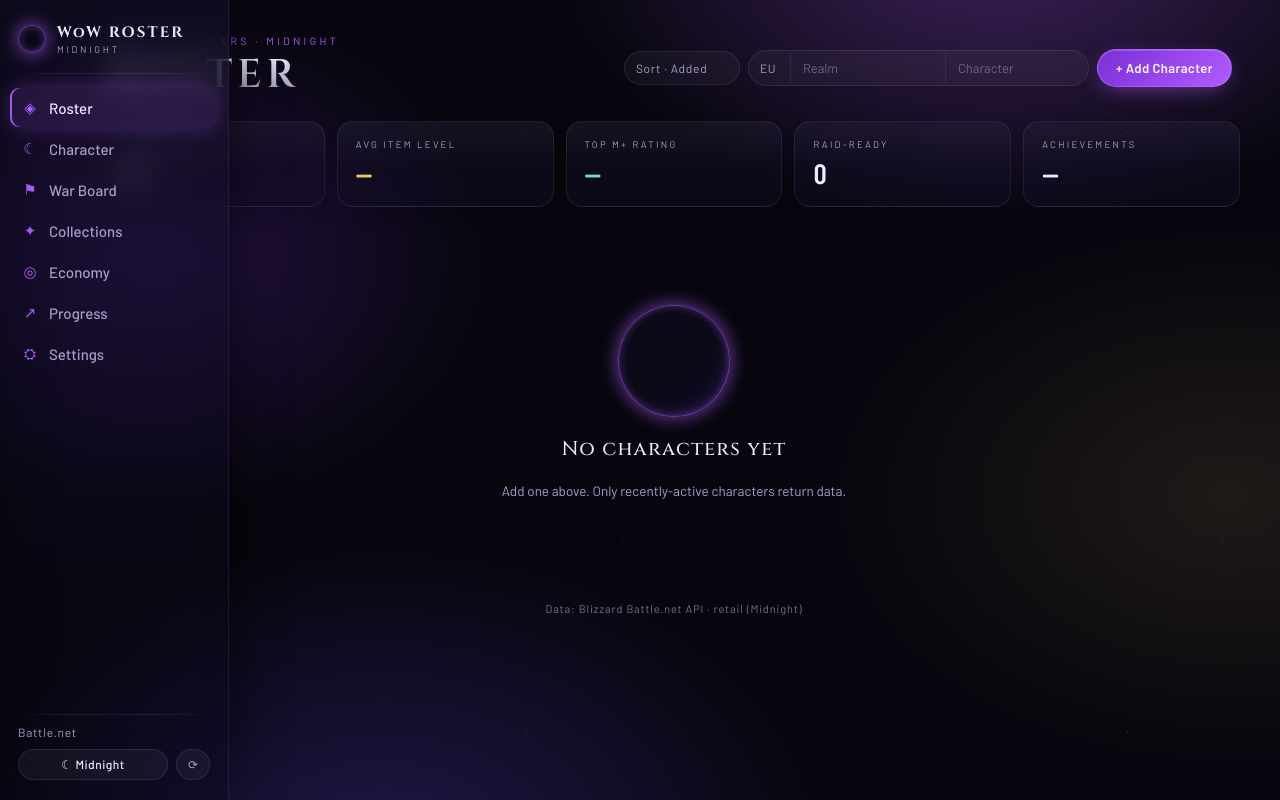
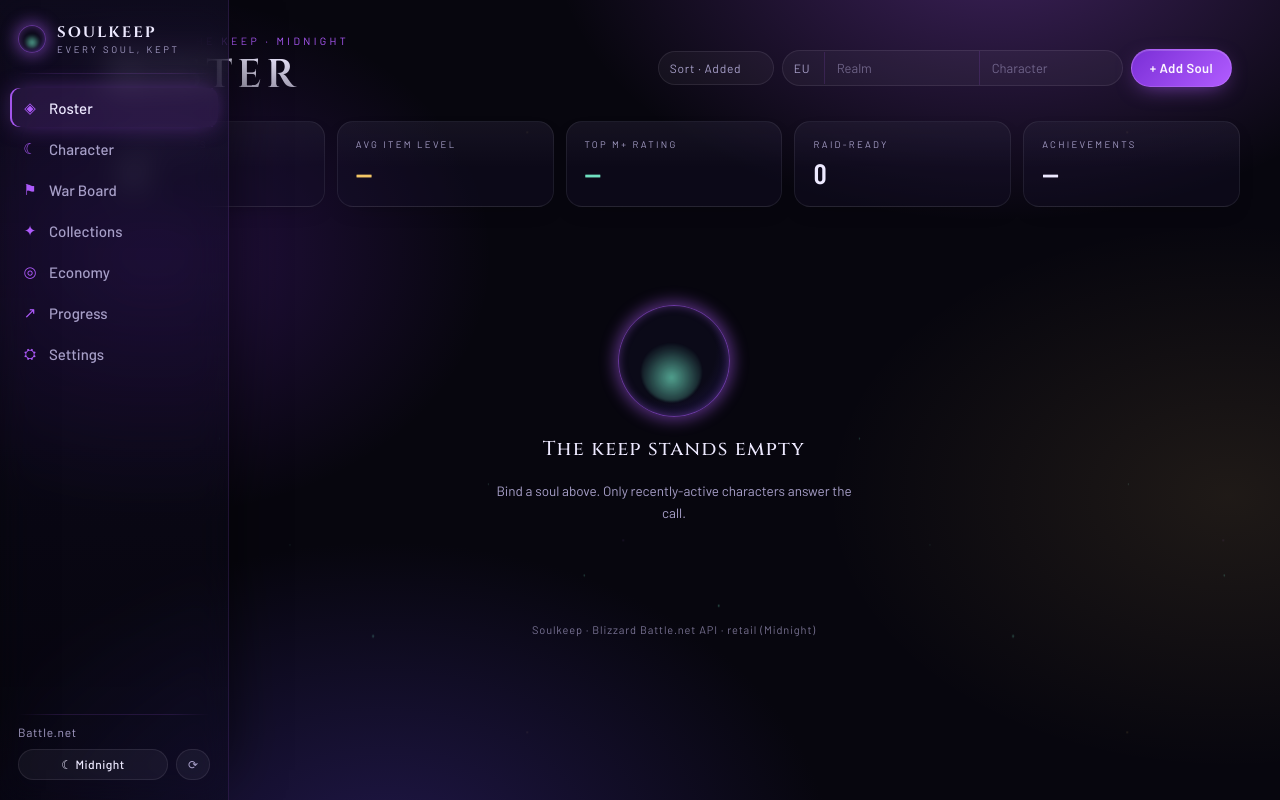
Before and after one commit to jacquesvn/soulkeep, a Flask app: page / in a window 1280 px wide. Run offline with Flask 3, Linux system fonts and the light colour scheme; data that the repository does not hold is empty.

Commit message:
feat: SOULKEEP — the christening (v1.0)
- Name carved everywhere: window title, wordmark (SOULKEEP · Every Soul, Kept),
  manifest, drawer footer v1.0, README, exe -> Soulkeep.exe
- The sigil reborn as a soulstone: teal soul-ember burning inside the eclipse
  (icon.ico/png/192/512 regenerated)
- Soul vibes: teal soul-wisps drifting up through the starfield (motion-toggle +
  reduced-motion respected), every eclipse disc carries a pulsing ember,
  soul-voiced copy (Waking the souls, Binding, The keep stands empty, + Add Soul)
- Collections becomes The Hunt: missing items are now guide rows — every row
  opens its Wowhead guide in the real browser via /api/open (wowhead-only gate)
- smoke suite renamed + full pass (26/26) against the packaged Soulkeep.exe

Co-Authored-By: Claude Fable 5 <noreply@anthropic.com>

```diff
--- a/app.py
+++ b/app.py
@@ -1,4 +1,4 @@
-"""WoW Roster — desktop app (Flask + pywebview). Serves the "Midnight" SPA (templates/app.html),
+"""Soulkeep — desktop app (Flask + pywebview). Serves the "Midnight" SPA (templates/app.html),
 which pulls live character data from /api/roster. Run:  python app.py  (or the packaged exe)."""
 import json, os, secrets, shutil, socket, sys, threading, time
 from concurrent.futures import ThreadPoolExecutor
@@ -323,9 +323,19 @@ def api_econ_profit():
     return jsonify({"rows": rows[:120], "have_ah": bool(economy.summary())})
 
 # ---------- PWA bits (full install needs https hosting; LAN browsing works today) ----------
+@app.route("/api/open")
+def api_open():
+    """Open a guide in the user's real browser (Wowhead only — never arbitrary URLs)."""
+    import webbrowser
+    url = request.args.get("url", "")
+    if not url.startswith("https://www.wowhead.com/"):
+        return jsonify({"error": "blocked"}), 400
+    webbrowser.open(url)
+    return jsonify({"ok": True})
+
 @app.route("/manifest.webmanifest")
 def manifest():
-    return jsonify({"name": "WoW Roster", "short_name": "WoW Roster", "start_url": "/",
+    return jsonify({"name": "Soulkeep", "short_name": "Soulkeep", "start_url": "/",
                     "display": "standalone", "background_color": "#07060E", "theme_color": "#07060E",
                     "icons": [{"src": "/icon-192.png", "sizes": "192x192", "type": "image/png"},
                               {"src": "/icon-512.png", "sizes": "512x512", "type": "image/png"}]})
@@ -379,5 +389,5 @@ if __name__ == "__main__":
                 break
         except OSError:
             time.sleep(0.05)
-    webview.create_window("WoW Roster", f"http://127.0.0.1:{port}", width=1280, height=880)
+    webview.create_window("Soulkeep", f"http://127.0.0.1:{port}", width=1280, height=880)
     webview.start()
--- a/smoke.py
+++ b/smoke.py
@@ -27,7 +27,7 @@ def main():
     print(f"smoke vs {BASE}\n")
 
     check("GET / (SPA shell)", lambda: (lambda s, b: [
-        1 / (s == 200), 1 / (b"WoW ROSTER" in b), 1 / (b"WAR BOARD" in b.upper())])(*req("GET", "/", raw=True)))
+        1 / (s == 200), 1 / (b"SOULKEEP" in b), 1 / (b"WAR BOARD" in b.upper())])(*req("GET", "/", raw=True)))
     check("roster fast (cache)", lambda: (lambda s, j: [1 / (s == 200), 1 / ("cached" in j)])(*req("GET", "/api/roster?fast=1")))
     check("roster live", lambda: (lambda s, j: [
         1 / (s == 200), 1 / (len(j["chars"]) >= 2),
@@ -79,7 +79,7 @@ def main():
         assert not any(w["id"] == 2880 for w in j3["watches"])
     check("watch add/price/remove", watch_cycle)
 
-    for path, ctype in (("/manifest.webmanifest", b"WoW Roster"), ("/icon-192.png", b"PNG"),
+    for path, ctype in (("/manifest.webmanifest", b"Soulkeep"), ("/icon-192.png", b"PNG"),
                         ("/icon-512.png", b"PNG"), ("/favicon.ico", b""), ("/api/qr.png", b"PNG")):
         check(f"asset {path}", lambda p=path, c=ctype: (lambda s, b: [
             1 / (s == 200), 1 / (c in b[:2000] if c else len(b) > 500)])(*req("GET", p, raw=True)))
--- a/templates/app.html
+++ b/templates/app.html
@@ -7,7 +7,7 @@
 <link rel="manifest" href="/manifest.webmanifest">
 <link rel="icon" href="/favicon.ico">
 <link rel="apple-touch-icon" href="/icon-192.png">
-<title>WoW Roster</title>
+<title>Soulkeep</title>
 <link rel="preconnect" href="https://fonts.googleapis.com">
 <link href="https://fonts.googleapis.com/css2?family=Cinzel:wght@500;600;700&family=Barlow:wght@400;500;600&family=Barlow+Condensed:wght@500;600&display=swap" rel="stylesheet">
 <style>
@@ -38,8 +38,19 @@ button{font-family:Barlow,system-ui,sans-serif}
   background-size:600px 600px;animation:drift 160s linear infinite;}
 .nebula{position:absolute;inset:0;pointer-events:none;opacity:var(--starop);
   background:radial-gradient(720px 460px at 78% -8%, rgba(177,92,255,.32), transparent 62%),radial-gradient(520px 400px at 12% 32%, rgba(122,47,214,.26), transparent 65%),radial-gradient(620px 420px at 96% 62%, rgba(243,199,102,.10), transparent 65%),radial-gradient(640px 460px at 30% 108%, rgba(36,26,82,.85), transparent 70%);}
+.wisps{position:absolute;inset:0;pointer-events:none;opacity:calc(var(--starop) * .8);
+  background-image:radial-gradient(2.4px 3.4px at 12% 86%, rgba(111,224,192,.5), transparent 55%),radial-gradient(1.8px 2.8px at 34% 64%, rgba(111,224,192,.35), transparent 55%),radial-gradient(2.8px 4px at 58% 90%, rgba(111,224,192,.42), transparent 55%),radial-gradient(1.6px 2.4px at 76% 70%, rgba(140,232,205,.3), transparent 55%),radial-gradient(2.2px 3.2px at 91% 82%, rgba(111,224,192,.38), transparent 55%),radial-gradient(1.4px 2.2px at 45% 78%, rgba(111,224,192,.28), transparent 55%);
+  background-size:640px 760px;animation:wispsrise 210s linear infinite;}
+@keyframes wispsrise{from{background-position:0 0}to{background-position:60px -1520px}}
+.disc{position:relative;}
+.disc::after{content:"";position:absolute;left:22%;top:34%;width:52%;height:52%;border-radius:50%;
+  background:radial-gradient(circle at 50% 60%, rgba(111,224,192,.75), rgba(111,224,192,.18) 55%, transparent 75%);
+  filter:blur(1px);animation:soulpulse 4.5s ease-in-out infinite;}
+@keyframes soulpulse{0%,100%{opacity:.55;transform:scale(.92)}50%{opacity:.95;transform:scale(1.06)}}
 .app.no-motion .stars{animation:none}
+.app.no-motion .wisps{animation:none}
 .app.no-motion .disc{animation:none}
+.app.no-motion .disc::after{animation:none}
 
 /* ---------- sidebar ---------- */
 .sidebar{position:relative;z-index:2;width:228px;flex:0 0 228px;display:flex;flex-direction:column;border-right:1px solid var(--line);
@@ -228,6 +239,11 @@ button{font-family:Barlow,system-ui,sans-serif}
 .cgroup summary::-webkit-details-marker{display:none}
 .cgroup summary .ct{color:var(--muted);margin-left:auto;font-family:'Barlow Condensed',sans-serif;font-variant-numeric:tabular-nums;}
 .cgroup .items{padding:8px 14px 12px;display:flex;flex-wrap:wrap;gap:6px;}
+.cgroup .hunt{padding:6px 10px 10px;display:flex;flex-direction:column;}
+.huntrow{cursor:pointer;font-size:12.5px;gap:8px;}
+.huntrow .guide{color:var(--glow);opacity:0;transition:opacity .15s;}
+.huntrow:hover .guide{opacity:1;}
+.huntrow:hover{background:rgba(177,92,255,.07);}
 .mchip{background:rgba(237,233,255,.05);border:1px solid rgba(237,233,255,.06);border-radius:999px;padding:3px 10px;font-size:11.5px;color:var(--muted);}
 .searchpill{display:flex;align-items:center;background:rgba(237,233,255,.04);border:1px solid rgba(237,233,255,.09);border-radius:999px;overflow:hidden;}
 .searchpill input{background:transparent;border:0;color:var(--ink);font:400 13px Barlow,sans-serif;padding:8px 14px;width:210px;outline-offset:-2px;}
@@ -304,13 +320,14 @@ button{font-family:Barlow,system-ui,sans-serif}
 <div class="app" id="app">
   <div class="stars" aria-hidden="true"></div>
   <div class="nebula" aria-hidden="true"></div>
+  <div class="wisps" aria-hidden="true"></div>
 
   <aside class="sidebar">
     <div class="crest-row">
       <div class="disc disc-26"></div>
       <div>
-        <div class="wordmark">WoW ROSTER</div>
-        <div class="wordsub">Midnight</div>
+        <div class="wordmark">SOULKEEP</div>
+        <div class="wordsub">Every Soul, Kept</div>
       </div>
     </div>
     <div class="hairline sb-hair"></div>
@@ -338,7 +355,7 @@ button{font-family:Barlow,system-ui,sans-serif}
     <section id="view-roster">
       <div class="header">
         <div>
-          <div class="eyebrow">Your Characters · Midnight</div>
+          <div class="eyebrow">Souls of the Keep · Midnight</div>
           <h1 class="rtitle">ROSTER</h1>
         </div>
         <div class="qa-wrap">
@@ -360,19 +377,19 @@ button{font-family:Barlow,system-ui,sans-serif}
             <datalist id="realm-list"></datalist>
             <input class="qa-input" id="qa-name" placeholder="Character" style="width:118px" onkeydown="if(event.key==='Enter')addChar()">
           </div>
-          <button class="add-btn" id="add-btn" onclick="addChar()">+ Add Character</button>
+          <button class="add-btn" id="add-btn" onclick="addChar()">+ Add Soul</button>
           <div class="qa-err" id="qa-err"></div>
         </div>
       </div>
       <div class="summary" id="summary"></div>
       <div id="grid-wrap"></div>
-      <div class="footline">Data: Blizzard Battle.net API · retail (Midnight)</div>
+      <div class="footline">Soulkeep · Blizzard Battle.net API · retail (Midnight)</div>
     </section>
 
     <section id="view-detail" style="display:none">
       <button class="back-btn" onclick="goRoster()">← Roster</button>
       <div id="detail-body"></div>
-      <div class="footline" style="margin-top:26px">Data: Blizzard Battle.net API · retail (Midnight)</div>
+      <div class="footline" style="margin-top:26px">Soulkeep · Blizzard Battle.net API · retail (Midnight)</div>
     </section>
 
     <section id="view-board" style="display:none">
@@ -493,7 +510,7 @@ button{font-family:Barlow,system-ui,sans-serif}
         <img id="phone-qr" alt="Scan to open on your phone" style="margin-top:10px;border-radius:10px;width:132px;display:none">
       </div>
     </div>
-    <div class="dr-foot">WoW Roster · Midnight · v0.3</div>
+    <div class="dr-foot">Soulkeep · Midnight · v1.0</div>
   </aside>
 
   <nav class="tabbar">
@@ -685,12 +702,12 @@ function renderRoster() {
   const wrap = $('grid-wrap');
   if (loading) {
     wrap.innerHTML = `<div class="empty"><div class="disc disc-110"></div>
-      <div class="empty-t">Waking the roster…</div>
-      <div class="empty-s">Consulting the Battle.net API for your characters.</div></div>`;
+      <div class="empty-t">Waking the souls…</div>
+      <div class="empty-s">Calling the roster home from the Battle.net API.</div></div>`;
   } else if (!list.length) {
     wrap.innerHTML = `<div class="empty"><div class="disc disc-110"></div>
-      <div class="empty-t">No characters yet</div>
-      <div class="empty-s">Add one above. Only recently-active characters return data.</div></div>`;
+      <div class="empty-t">The keep stands empty</div>
+      <div class="empty-s">Bind a soul above. Only recently-active characters answer the call.</div></div>`;
   } else {
     wrap.innerHTML = `<div class="grid">${list.map((c, i) => cardHtml(c, i)).join('')}</div>`;
   }
@@ -718,7 +735,7 @@ async function addChar() {
   if (!realmTyped && !name) return;
   if (!realmTyped || !name) { err.textContent = 'Pick a realm and type a character name.'; return; }
   const region = $('qa-region').value;
-  const btn = $('add-btn'); btn.disabled = true; btn.textContent = 'Summoning…';
+  const btn = $('add-btn'); btn.disabled = true; btn.textContent = 'Binding…';
   try {
     const r = await fetch('/api/add', { method: 'POST', headers: { 'Content-Type': 'application/json' },
       body: JSON.stringify({ region, realm: realmSlug(region, realmTyped), name }) });
@@ -726,7 +743,7 @@ async function addChar() {
     if (!r.ok) { err.textContent = j.error || 'Could not add.'; }
     else { chars.push(j.char); $('qa-name').value = ''; renderRoster(); renderChrome(); }
   } catch (e) { err.textContent = 'Network error.'; }
-  btn.disabled = false; btn.textContent = '+ Add Character';
+  btn.disabled = false; btn.textContent = '+ Add Soul';
 }
 async function removeChar(ev, k, btn) {
   ev.stopPropagation();
@@ -777,7 +794,7 @@ function openChar(k) {
 function renderDetail() {
   const c = currentDetail();
   const body = $('detail-body');
-  if (!c) { body.innerHTML = '<div class="empty"><div class="disc disc-110"></div><div class="empty-t">No character awake</div></div>'; return; }
+  if (!c) { body.innerHTML = '<div class="empty"><div class="disc disc-110"></div><div class="empty-t">No soul awake</div></div>'; return; }
   const e = c.entry, col = c.class_color, crest = crestHtml(c, 104);
   const g = gd(c);  // companion-addon data for this character, if exported
   const VAULT_T = VAULT_LABEL;
@@ -1030,7 +1047,7 @@ function vaultSegs(acts) {
 function renderBoard() {
   const aw = chars.filter(awake);
   const body = $('board-body');
-  if (!aw.length) { body.innerHTML = '<div class="empty"><div class="disc disc-110"></div><div class="empty-t">No characters awake</div></div>'; return; }
+  if (!aw.length) { body.innerHTML = '<div class="empty"><div class="disc disc-110"></div><div class="empty-t">No souls awake</div></div>'; return; }
   body.innerHTML = aw.map((c, i) => {
     const g = gd(c);
     const weekRuns = (c.runs || []).length;
@@ -1053,7 +1070,7 @@ let collIndex = {}, collMine = null, collKind = 'mounts';
 async function loadCollections() {
   const body = $('coll-body');
   if (!collMine) {
-    body.innerHTML = '<div class="empty"><div class="disc disc-110"></div><div class="empty-t">Consulting the archives…</div></div>';
+    body.innerHTML = '<div class="empty"><div class="disc disc-110"></div><div class="empty-t">Opening the soul ledger…</div></div>';
     try {
       const [mine, m, p, t] = await Promise.all([
         fetch('/api/collections').then(r => r.json()),
@@ -1087,17 +1104,27 @@ function renderCollections() {
     <div class="panel" style="margin-bottom:16px">
       <div style="display:flex;align-items:baseline;gap:16px;flex-wrap:wrap">
         <span class="bigpct c-gold">${have.length.toLocaleString('en-US')}</span>
-        <span style="color:var(--muted)">of ${index.length.toLocaleString('en-US')} ${collKind} · ${pct}%</span>
+        <span style="color:var(--muted)">of ${index.length.toLocaleString('en-US')} ${collKind} kept · ${pct}%</span>
       </div>
       <div class="pbar gold" style="margin-top:10px"><i style="width:${pct}%"></i></div>
     </div>
-    <div class="p-eyebrow" style="margin-bottom:10px">Missing · by source</div>
+    <div class="p-eyebrow" style="margin-bottom:10px">The Hunt · ${missing.length.toLocaleString('en-US')} missing — every row opens its guide</div>
     ${groups.map(([src, items], i) => `
-      <details class="cgroup" ${i < 2 && !q ? '' : q ? 'open' : ''}>
+      <details class="cgroup" ${(i < 2 && !q) || q ? 'open' : ''}>
         <summary>${esc(src)}<span class="ct">${items.length}</span></summary>
-        <div class="items">${items.slice(0, 160).map(x => `<span class="mchip" title="${esc(x.src)}">${esc(x.name)}</span>`).join('')}
-        ${items.length > 160 ? `<span class="mchip">… +${items.length - 160} more</span>` : ''}</div>
+        <div class="hunt">${items.slice(0, 80).map(x => `
+          <div class="run huntrow" role="button" tabindex="0" title="Open the Wowhead guide in your browser"
+               onclick="openGuide('${esc(x.name).replace(/'/g, "\\'")}')" onkeydown="if(event.key==='Enter')openGuide('${esc(x.name).replace(/'/g, "\\'")}')">
+            <span>${esc(x.name)}</span>
+            ${x.type ? `<span class="mchip" style="padding:1px 8px">${esc(x.type)}</span>` : ''}
+            ${x.faction ? `<span class="mchip" style="padding:1px 8px">${esc(x.faction)}</span>` : ''}
+            <span class="s guide">Guide ↗</span>
+          </div>`).join('')}
+        ${items.length > 80 ? `<div class="hintline" style="padding:6px 6px 2px">… +${items.length - 80} more in this source — narrow with the filter above</div>` : ''}</div>
       </details>`).join('')}`;
+}
+async function openGuide(name) {
+  try { await fetch('/api/open?url=' + encodeURIComponent('https://www.wowhead.com/search?q=' + name)); } catch (e) {}
 }
 
 /* ---------- ECONOMY ---------- */
```
Also changed, not shown: README.md, icon-192.png, icon-512.png, icon.ico, icon.png.
